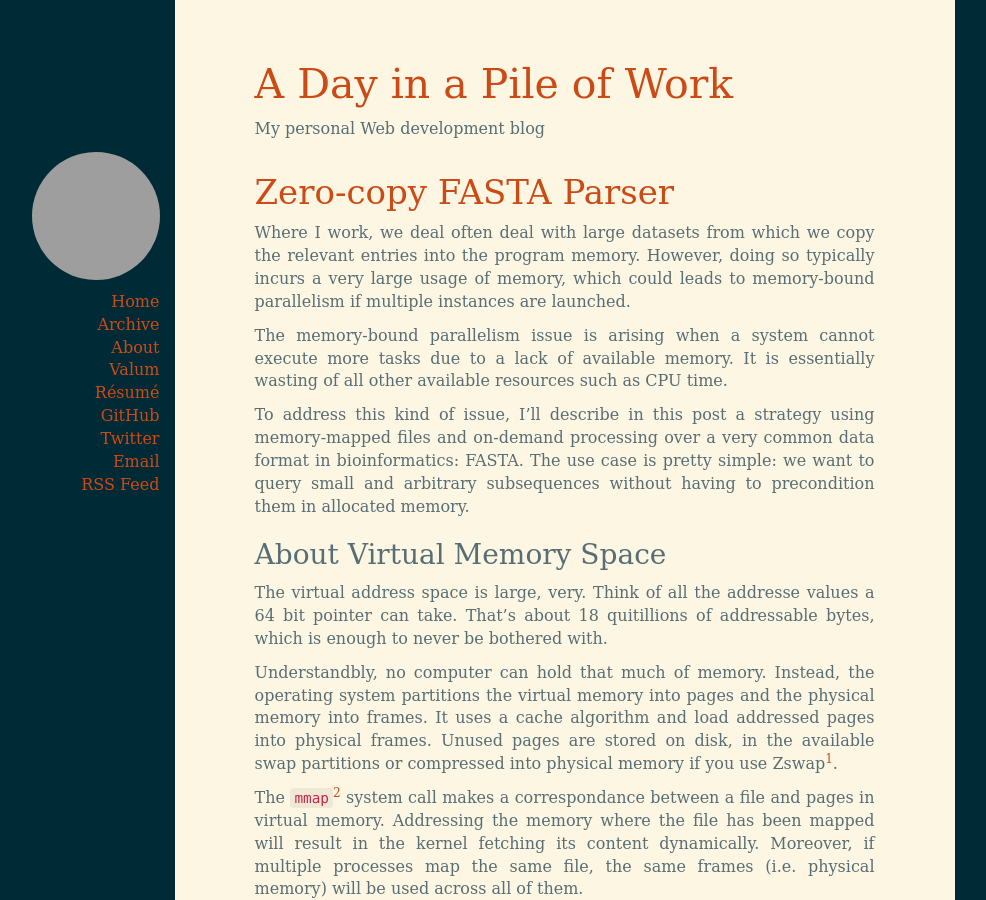
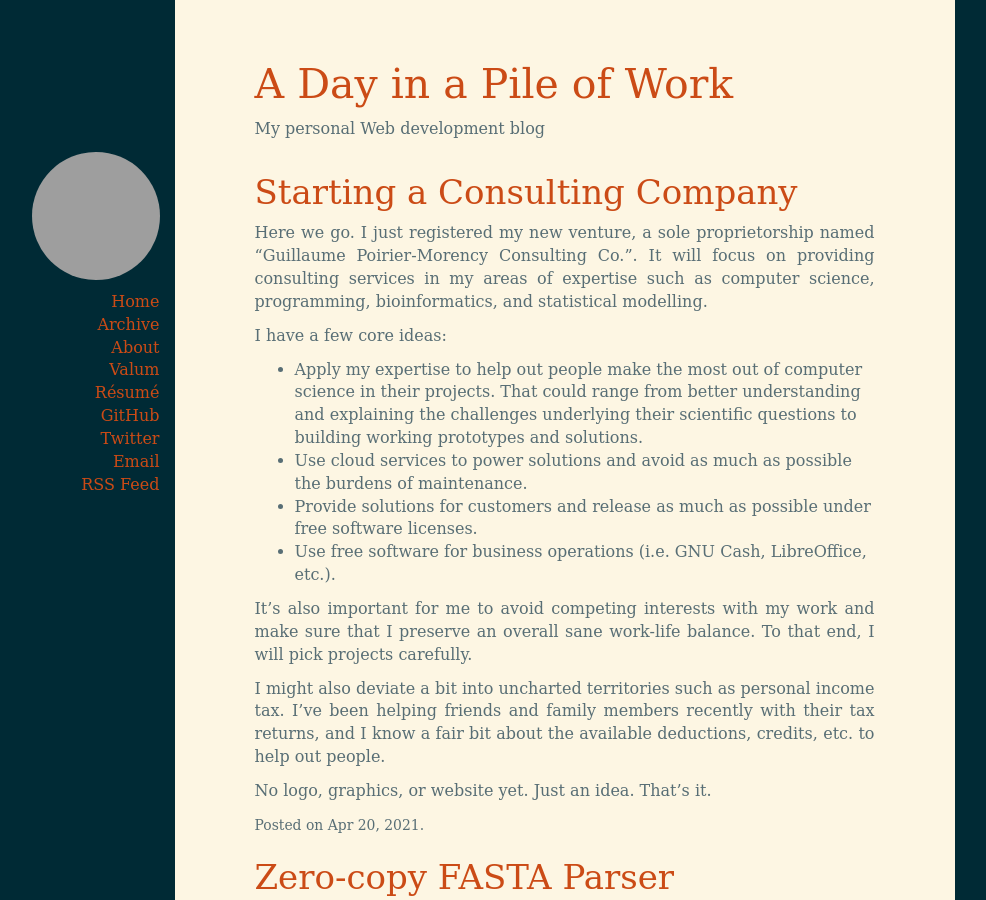
Before and after one commit to arteymix/arteymix.github.io, a Jekyll site: the page built from index.html, in a window 1280 px wide and 900 px high. Shown: the whole window, without its empty margins (173-1159 px from the left). Built offline with Jekyll 4.4.1, drawn with Linux system fonts in a browser that asks for light colours; some web fonts are replaced; the list of posts is cut into pages by our own code; comment, search, counter and statistics services are not loaded; some of the changed text lies outside the part shown; grey boxes are pictures that could not be loaded.

Commit message:
Update about.md and add a new post
Add a new post about starting a consulting company.

Update curiculum vitae and add an English version.

```diff
--- a/_layouts/base.html
+++ b/_layouts/base.html
@@ -39,7 +39,7 @@
             {% for category in site.categories %}
               <li><a href="/{{ category[0] }}">{{ category[0] | capitalize }}</a></li>
             {% endfor %}
-            <li><a href="/curiculum-vitae.pdf">Résumé</a></li>
+            <li><a href="/curiculum-vitae-en.pdf">Résumé</a></li>
             <li><a href="https://github.com/arteymix">GitHub</a></li>
             <li><a href="https://twitter.com/@arteymix">Twitter</a></li>
             <li><a href="mailto:guillaumepoiriermorency@gmail.com">Email</a></li>
--- /dev/null
+++ b/_posts/2021-04-20-starting-a-consulting-company.md
@@ -0,0 +1,33 @@
+---
+layout: post
+title: Starting a Consulting Company
+---
+
+
+Here we go. I just registered my new venture, a sole proprietorship named
+"Guillaume Poirier-Morency Consulting Co.". It will focus on providing
+consulting services in my areas of expertise such as computer science,
+programming, bioinformatics, and statistical modelling.
+
+I have a few core ideas:
+
+ - Apply my expertise to help out people make the most out of computer science
+   in their projects. That could range from better understanding and explaining
+   the challenges underlying their scientific questions to building working
+   prototypes and solutions.
+ - Use cloud services to power solutions and avoid as much as possible the
+   burdens of maintenance.
+ - Provide solutions for customers and release as much as possible under free
+   software licenses.
+ - Use free software for business operations (i.e. GNU Cash, LibreOffice, etc.).
+
+It's also important for me to avoid competing interests with my work and make
+sure that I preserve an overall sane work-life balance. To that end, I will pick
+projects carefully.
+
+I might also deviate a bit into uncharted territories such as personal income
+tax. I've been helping friends and family members recently with their tax
+returns, and I know a fair bit about the available deductions, credits, etc. to
+help out people.
+
+No logo, graphics, or website yet. Just an idea. That's it.
--- a/about/index.md
+++ b/about/index.md
@@ -3,10 +3,14 @@ layout: page
 title: About
 ---
 
-I study Computer Science at [Université de Montréal](http://www.umontreal.ca)
-and work at [IRIC](http://iric.ca/) under François Major. You might want to
-sneak a peek at my [_curiculum vitae_](/curiculum-vitae.pdf) (beware, it's in
-french).
+Currently, I work as a Bioinformatics Analyst at the Michael Smith Laboratories
+(UBC) with Paul Pavlidis. I also offer consulting services on various topics
+such as software development, bioinformatics, mathematical modelling, etc.
+
+I graduated in Computer Science at [Université de Montréal](http://www.umontreal.ca)
+and worked at [IRIC](http://iric.ca/) under François Major. You might want to
+sneak a peek at my [_curiculum vitae_](/curiculum-vitae-en.pdf)
+(or [in french](/curiculum-vitae.pdf) if you prefer).
 
 This blog essentially treat of Web development, Vala programming for GNOME and
 some day-to-day tools for academics.
```
Also changed, not shown: other parts of about/index.md (+1 -1 lines), 1 other file.
